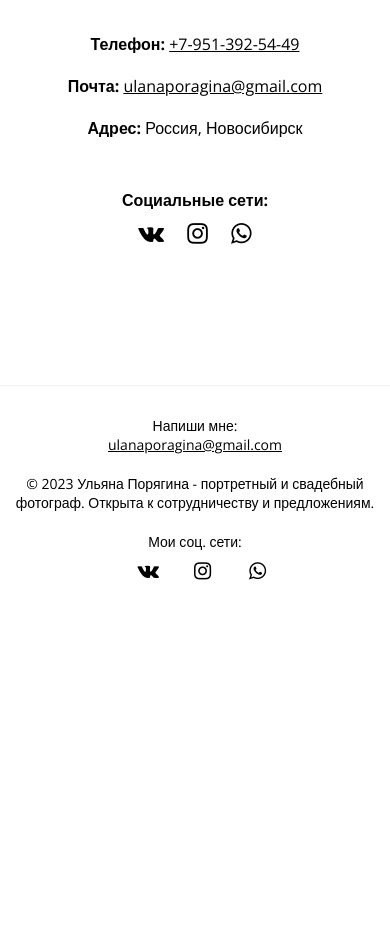
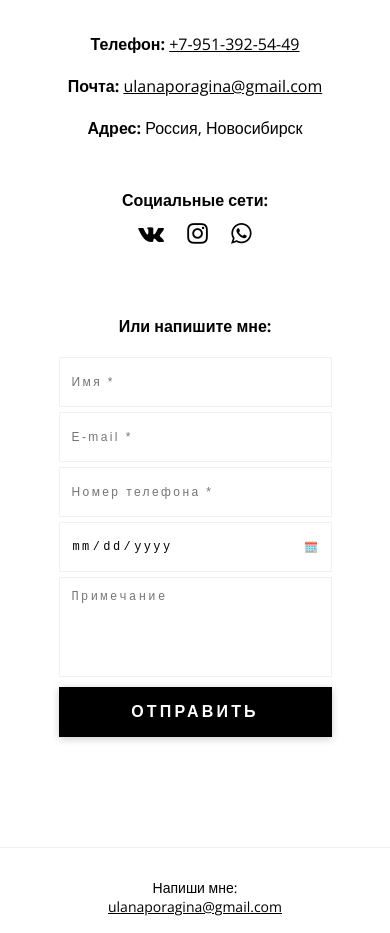
Before and after one commit to DarkNOD-del/PoryaginaStudio, a plain HTML site: page contacs.html in a window 390 px wide. Shown: the part 619-1552 px from the top of the page. Before the commit the page ends 1210 px from the top, so only its background shows below. Drawn offline with nearby package versions, Linux system fonts and the light colour scheme.

Commit message:
Add files via upload

```diff
--- a/contacs.html
+++ b/contacs.html
@@ -98,31 +98,22 @@
                             </div>
                         </div>
 
-                        <!-- <div class="contact-block-text-holder">
+                        <div class="contact-block-text-holder">
+                            <form action="php/telegram.php" method="POST" class="form">
 
-                            <div class="contact-block-text-item">
-                                <div class="contacs-data">
-                                    <span>Телефон:</span> <a href="tel:+79513925449">+7-951-392-54-49</a>
+                                <div class="form-title">Или напишите мне:</div>
+
+                                <div class="form-holder">
+                                    <input type="text" placeholder="Имя *" name="user_name" required>
+                                    <input type="email" placeholder="E-mail *" name="user_email" required>
+                                    <input type="text" placeholder="Номер телефона *" maxlength="18" name="user_phone" required>
+                                    <input type="date" placeholder="Дата" name="user_event_date">
+                                    <textarea placeholder="Примечание" name="user_note"></textarea>
                                 </div>
-                                <div class="contacs-data">
-                                    <span>Почта:</span> <a href="mailto:ulanaporagina@gmail.com">ulanaporagina@gmail.com</a>
-                                </div>
-                                <div class="contacs-data">
-                                    <span>Адрес:</span> Россия, Новосибирск
-                                </div>
-                            </div>
 
-                            <div class="contact-block-text-item">
-                                <div class="contacs-socials">
-                                    <div class="contacs-socials-header">Социальные сети:</div>
-                                    <div class="contacs-socials-btns">
-                                        <a href="https://vk.com/ulianach3112" class="fa contacs-btn fa-vk" target="_blank"></a>
-                                        <a href="https://instagram.com/ullixxineee" class="fa contacs-btn fa-instagram" target="_blank"></a>
-                                        <a href="https://web.whatsapp.com/send?phone=79130192734" class="fa contacs-btn fa-whatsapp" target="_blank"></a>
-                                    </div>
-                                </div>
-                            </div>
-                        </div> -->
+                                <button type="submit" class="form-btn">ОТПРАВИТЬ</button>
+                            </form>
+                        </div>
                     </div>
                 </div>
             </div>
@@ -161,7 +152,9 @@
 
 
     <script type="text/javascript" src="https://ajax.googleapis.com/ajax/libs/jquery/1.11.2/jquery.min.js"></script>
+    <script src="js/general.js"></script>
 
-    <script src="js/general.js"></script>
+
+
 </body>
 </html>
--- a/css/contacs.css
+++ b/css/contacs.css
@@ -26,7 +26,7 @@
     display: flex;
     justify-content: center;
     flex-direction: row;
-    margin-bottom: 50px;
+    margin-bottom: 30px;
 }
 
 .contact-block-text-item{
@@ -52,6 +52,86 @@
     color: var(--var-hovercolor);
 }
 
+
+
+/* FORM */
+
+.form{
+    width: 70%;
+    margin: 0 auto;
+}
+
+.form-title{
+    font-size: 19px;
+    font-weight: 700;
+    text-align: center;
+    margin-bottom: 20px;
+}
+
+.form-holder{
+    width: 100%;
+    margin: 0 auto;
+}
+
+input, textarea{
+    width: 100%;
+    padding: 12px;
+    border: 1px solid #6d6d6d18;
+    box-sizing: border-box;
+    resize: none;
+    color: var(--var-fontcolor);
+    background-color: var(--var-bgcolor);
+    font-size: 12px;
+    font-weight: 400;
+    letter-spacing: 0.2em;
+    outline:none;
+    margin-bottom: 5px;
+}
+
+input{
+    height: 50px;
+}
+
+textarea{
+    height: 100px;
+}
+
+:focus::-webkit-input-placeholder {
+    color: transparent
+}
+
+:focus::-moz-placeholder {
+    color: transparent
+}
+
+:focus:-moz-placeholder {
+    color: transparent
+}
+
+:focus:-ms-input-placeholder {
+    color: transparent
+}
+
+input[type="date"]::-webkit-calendar-picker-indicator {
+    cursor: pointer;
+    background-image: url('../images/calendar-icon.png');
+}
+
+.form-btn{
+    width: 100%;
+    height: 50px;
+    color: var(--var-bgcolor);
+    border: 0;
+    box-shadow: 0px 2px 8px 0px var(--var-shadowcolor);
+    background-color: var(--var-fontcolor);
+    font-size: 18px;
+    font-weight: 600;
+    letter-spacing: 0.2em;
+}
+
+.form-btn:hover{
+    opacity: 0.7;
+}
 
 /* SOCIALS */
 
@@ -92,15 +172,34 @@
 
 @media screen and (max-width: 1440px) {
     .contacs-data,
-    .contacs-socials-header{
+    .contacs-socials-header,
+    .form-title{
         font-size: 17px;
+    }
+
+    input, textarea{
+        font-size: 10px;
+    }
+
+    input{
+        height: 45px;
+    }
+
+    textarea{
+        height: 90px;
+    }
+
+    .form-btn{
+        font-size: 18px;
+        height: 45px;
     }
 }
 
 @media screen and (max-width: 1199px) {
 
     .contacs-data,
-    .contacs-socials-header{
+    .contacs-socials-header,
+    .form-title{
         font-size: 15px;
     }
 
@@ -114,6 +213,19 @@
 
     .contacs-socials-btns{
         width: 50%;
+    }
+
+    input{
+        height: 30px;
+    }
+
+    textarea{
+        height: 60px;
+    }
+
+    .form-btn{
+        font-size: 16px;
+        height: 30px;
     }
 }
 
@@ -138,8 +250,29 @@
     }
 
     .contacs-data,
-    .contacs-socials-header{
+    .contacs-socials-header,
+    .form-title{
         font-size: 19px;
+    }
+
+    .form{
+        width: 100%;
+        margin-top: 30px;
+    }
+
+    input{
+        font-size: 14px;
+        height: 50px;
+    }
+
+    textarea{
+        font-size: 14px;
+        height: 100px;
+    }
+
+    .form-btn{
+        font-size: 18px;
+        height: 50px;
     }
 }
 
@@ -151,19 +284,29 @@
 
 @media screen and (max-width: 575px) {
     .contacs-data,
-    .contacs-socials-header{
+    .contacs-socials-header,
+    .form-title{
         font-size: 16px;
     }
 
     .contact-block-avatar{
         margin-bottom: 15px;
     }
+
+    input, textarea{
+        font-size: 12px;
+    }
+
+    .form-btn{
+        font-size: 16px;
+    }
 }
 
 
 @media screen and (max-width: 374px) {
     .contacs-data,
-    .contacs-socials-header{
+    .contacs-socials-header,
+    .form-title{
         font-size: 15px;
     }
 
@@ -173,6 +316,14 @@
 
     .contact-block-text{
         width: 90%;
+    }
+
+    input, textarea{
+        font-size: 10px;
+    }
+
+    .form-btn{
+        font-size: 14px;
     }
 }
 
```
Also changed, not shown: images/calendar-icon.png (added), 1 other file.
